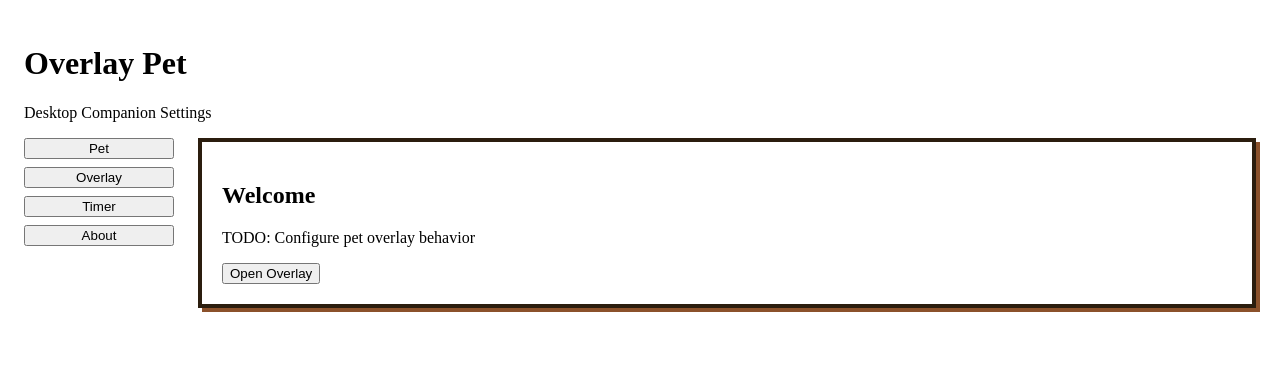
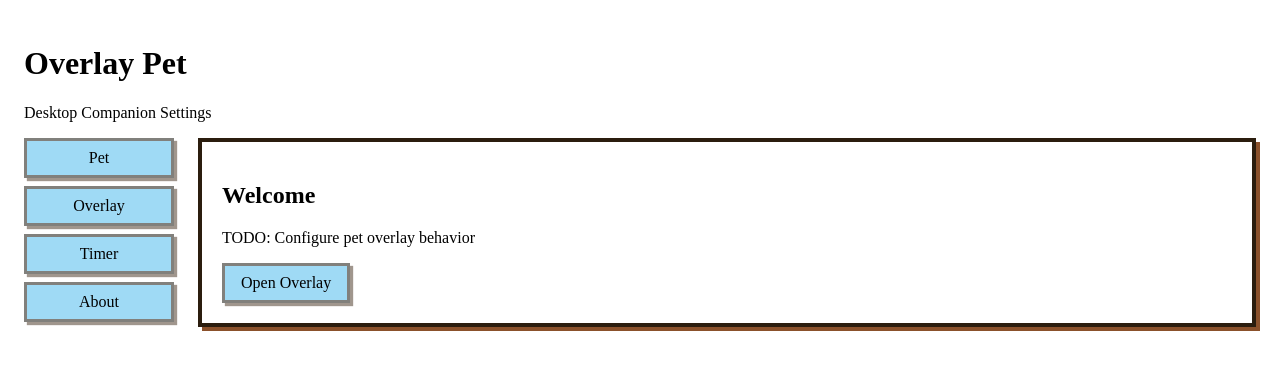
Before and after one commit to gtvincent2000/pet-overlay, a React (Vite) app: page /#/settings in a window 1280 px wide. Shown: the top 370 px of the page. Built offline with nearby package versions, Linux system fonts and the light colour scheme.

Commit message:
Add reusable pixel-button component

```diff
--- a/src/routes/Settings.tsx
+++ b/src/routes/Settings.tsx
@@ -1,5 +1,6 @@
 import { openOverlayWindow } from "../tauri/windows";
 import PixelPanel from "../ui/PixelPanel";
+import PixelButton from "../ui/PixelButton";
 
 export default function Settings() {
   return (
@@ -13,10 +14,10 @@ export default function Settings() {
       {/* Sidebar Settings Selection */}
       <div className="settings-layout">
         <aside className="settings-sidebar">
-          <button>Pet</button>
-          <button>Overlay</button>
-          <button>Timer</button>
-          <button>About</button>
+          <PixelButton>Pet</PixelButton>
+          <PixelButton>Overlay</PixelButton>
+          <PixelButton>Timer</PixelButton>
+          <PixelButton>About</PixelButton>
         </aside>
 
         {/* Primary Content */}
@@ -28,9 +29,9 @@ export default function Settings() {
               TODO: Configure pet overlay behavior
             </p>
 
-            <button onClick={openOverlayWindow}>
+            <PixelButton onClick={openOverlayWindow}>
               Open Overlay
-            </button>
+            </PixelButton>
           </PixelPanel>
         </main>
       </div>
--- a/src/styles.css
+++ b/src/styles.css
@@ -38,3 +38,23 @@ canvas {
   box-shadow: 4px 4px 0 #8b512b;
   padding: 20px;
 }
+
+/* Button Styles */
+.pixel-button {
+  background: #9fdaf5;
+  border: 3px solid #81807c;
+  box-shadow: 3px 3px 1px #a0968d;
+  padding: 8px 16px;
+  font: inherit;
+  cursor: pointer;
+}
+
+.pixel-button:hover {
+  transform: translate(-1px, -1px);
+  box-shadow: 4px 4px 0 #918c89;
+}
+
+.pixel-button:active {
+  transform: translate(2px, 2px);
+  box-shadow: 1px, 1px, 0 #918c89;
+}
--- /dev/null
+++ b/src/ui/PixelButton.tsx
@@ -0,0 +1,17 @@
+type PixelButtonProps = {
+    children: React.ReactNode;
+    onClick?: () => void;
+    className?: string;
+};
+
+export default function PixelButton({
+    children,
+    onClick,
+    className = "",
+}: PixelButtonProps) {
+    return (
+        <button className={`pixel-button ${className}`} onClick={onClick}>
+            {children}
+        </button>
+    )
+}
```
